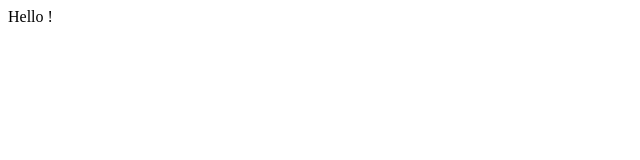
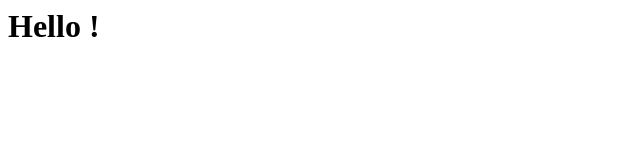
Before and after one commit to MatteoPapa/demo-repo, a plain HTML site: page index.html in a window 1280 px wide. Shown: the whole page, without its empty margins (0-640 px from the left). Drawn offline with Linux system fonts and the light colour scheme.

Commit message:
Added h1 to Hello ! and changed README.MD

```diff
--- a/index.html
+++ b/index.html
@@ -1 +1,5 @@
-<div>Hello !</div>
+<div>
+    <h1>
+        Hello !
+    </h1>
+</div>
```
Also changed, not shown: 1 other file.
